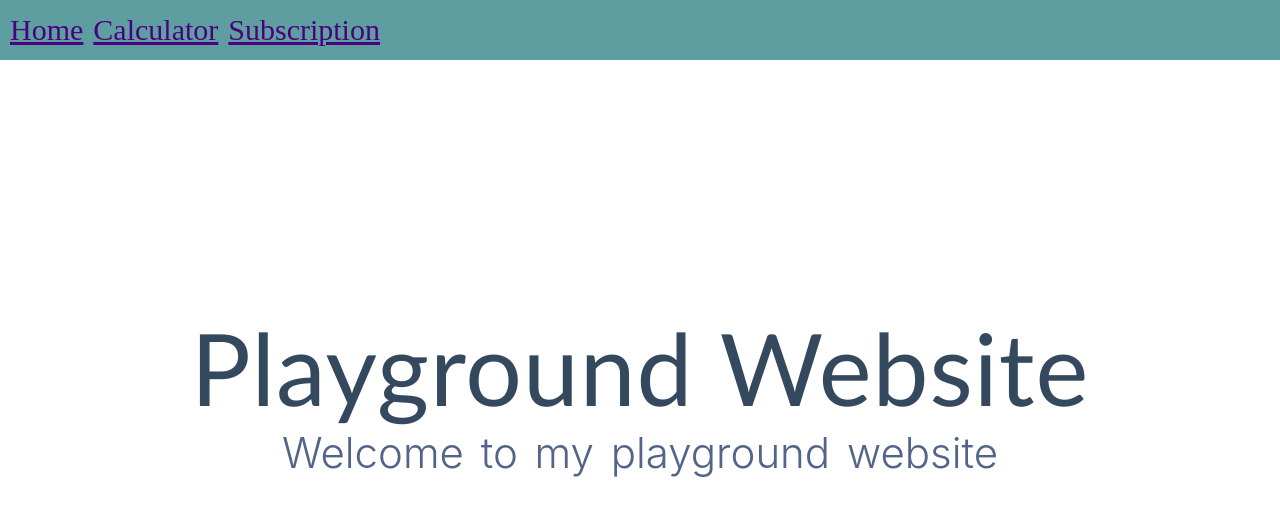
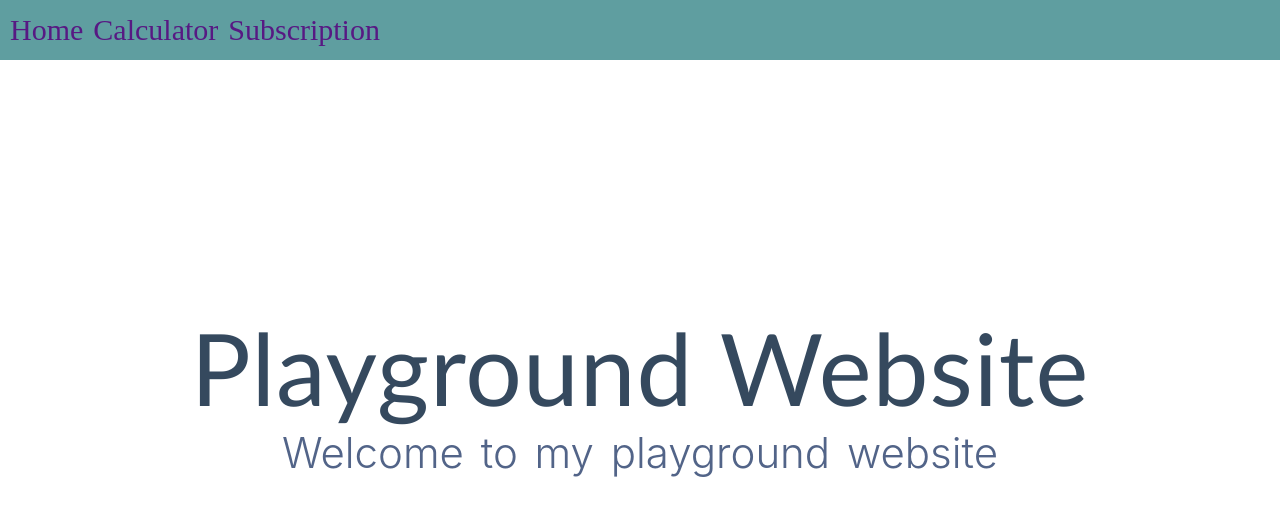
Before and after one commit to MauriceBernardo/Playground-website, a Nuxt app: page / in a window 1280 px wide. Shown: the top 516 px of the page. Built offline with nearby package versions, Linux system fonts and the light colour scheme.

Commit message:
Changed a bit of the style

```diff
--- a/components/Mainmenu.vue
+++ b/components/Mainmenu.vue
@@ -33,7 +33,7 @@ export default {}
   font-family: cursive;
   font-size: 30px;
   margin-left: 10px;
-  text-decoration: underline;
-  color: indigo;
+  text-decoration: none;
+  color: rgb(87, 25, 131);
 }
 </style>
```
